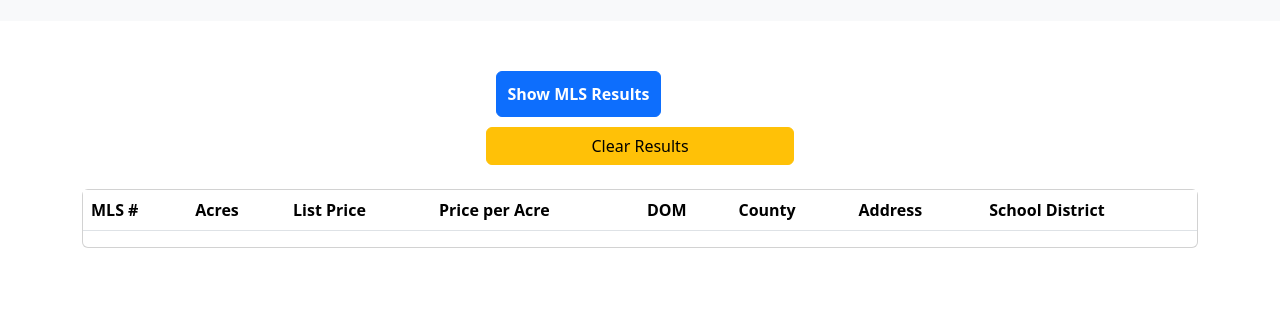
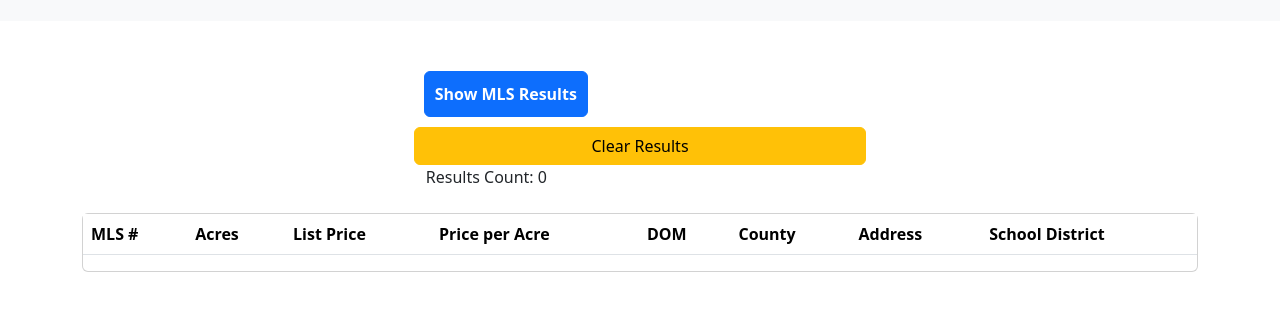
Before and after one commit to webdev-lht/lhtpropview02, a plain HTML site: page index.html in a window 1280 px wide. Shown: the part 113-424 px from the top of the page. Drawn offline with nearby package versions, Linux system fonts and the light colour scheme.

Commit message:
Add files via upload

```diff
--- a/index.html
+++ b/index.html
@@ -53,6 +53,8 @@
             <div class="row mt-3">
                 <button id="showResultsBtn" class="btn btn-primary">Show MLS Results</button>
                 <button id="clearResultsButton" class="btn btn-warning">Clear Results</button>
+                <span>Results Count: <span id="results-counter">0</span></span>
+
             </div>
         </div>
         <!--- ======= Filtered Results Field ======= --->
```
